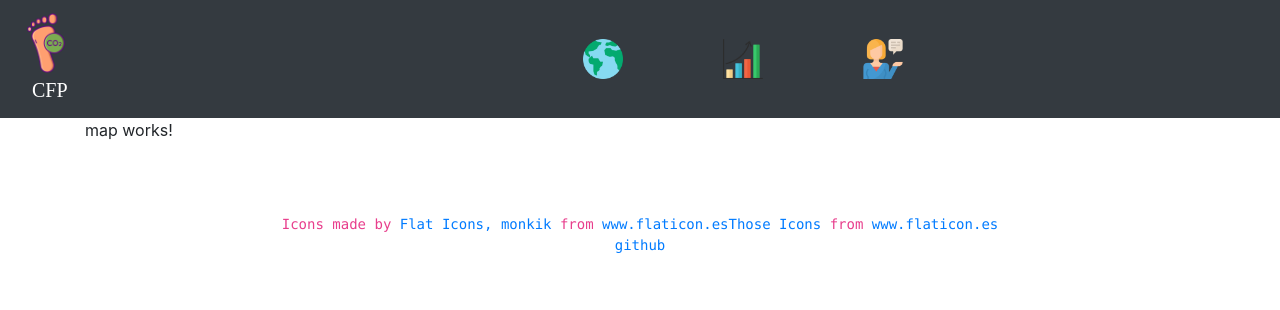
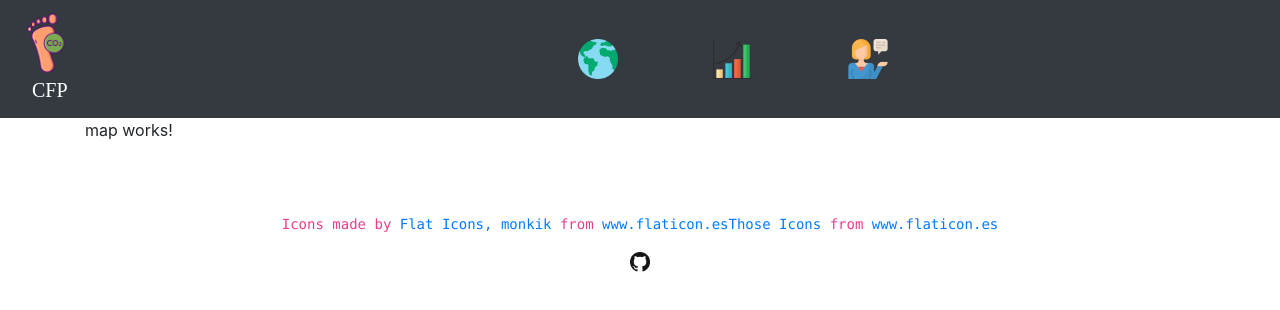
Before and after one commit to Bye-Smoke/carbon-footprint-frontend, an Angular app: page / in a window 1280 px wide. Shown: the top 310 px of the page. Built offline with nearby package versions, Linux system fonts and the light colour scheme.

Commit message:
:elephant:

```diff
--- a/src/app/app.component.html
+++ b/src/app/app.component.html
@@ -1,7 +1,7 @@
 <app-navbar></app-navbar>
 <router-outlet></router-outlet>
 <!-- Footer -->
-<footer class="page-footer font-small blue mt-5">
+<footer class="page-footer font-small blue mt-5" >
 
     <!-- Copyright -->
     <code class="container text-center">
@@ -12,8 +12,8 @@
             <a href="https://www.flaticon.es/autores/those-icons" title="Those Icons">Those Icons</a>
             from <a href="https://www.flaticon.es/" title="Flaticon"> www.flaticon.es</a>
         </div>
-        <div class="">
-            <a href="https://github.com/FelipeVidal/carbonfootprint"> github</a>
+        <div class="mt-3">
+            <a href="https://github.com/FelipeVidal/carbonfootprint"> <img src="assets/img/GitHub.png" style="height: 20px; width: 20px;" /></a>
         </div>
     </code>
     <!-- Copyright -->
--- a/src/app/info/info.component.html
+++ b/src/app/info/info.component.html
@@ -1,7 +1,7 @@
 <!-- <div class = "contain">
     <img src="https://docserver.gesdisc.eosdis.nasa.gov/public/project/Images/S5P_OFFL_L2__CH4____HiR_1.png"/>
 </div> -->
-<div class = "container">
+<div class = "container mt-5 text-justify" >
     <p >
         <span style="font-size: 1.77em;">What is Climate Change?</span>
 
--- a/src/app/navbar/navbar.component.css
+++ b/src/app/navbar/navbar.component.css
@@ -5,6 +5,6 @@
 }
 
 .nav-image{
-    padding-right: 50%;
-    padding-left: 50%;
+    padding-right: 47%;
+    padding-left: 47%;
 }
--- a/src/app/navbar/navbar.component.html
+++ b/src/app/navbar/navbar.component.html
@@ -16,17 +16,17 @@
     <ul class="navbar-nav">
       <li class="nav-item nav-image">
         <a class="nav-link" routerLink="/" routerLinkActive="active" [routerLinkActiveOptions]="{exact : true}">
-          <img src="assets/img/mapa.png" width="40" height="40" class="d-inline-block align-top" alt="">
+          <img src="assets/img/mapa.png" title ="mapa CFP" width="40" height="40" class="d-inline-block align-top" alt="">
         </a>
       </li>
       <li class="nav-item ml-auto mr-auto ">
         <a class="nav-link" routerLink="/stats" routerLinkActive="active">
-          <img src="assets/img/statistics.png" width="40" height="40" class="d-inline-block align-top" alt="">
+          <img src="assets/img/statistics.png" title ="Estadistica CFP" width="40" height="40" class="d-inline-block align-top" alt="">
         </a>
       </li>
       <li class="nav-item nav-image  ">
         <a class="nav-link" routerLink="/info" routerLinkActive="active">
-          <img src="assets/img/apoyar.png" width="40" height="40" class="d-inline-block align-top" alt="">
+          <img src="assets/img/apoyar.png" title ="Informacion CFP" width="40" height="40" class="d-inline-block align-top" alt="">
         </a>
       </li>
     </ul>
--- a/src/index.html
+++ b/src/index.html
@@ -6,6 +6,7 @@
   <base href="/">
   <meta name="viewport" content="width=device-width, initial-scale=1">
   <link rel="icon" type="image/x-icon" href="favicon.ico">
+
 </head>
 <body>
   <app-root></app-root>
```
Also changed, not shown: src/assets/img/GitHub.png (added).
